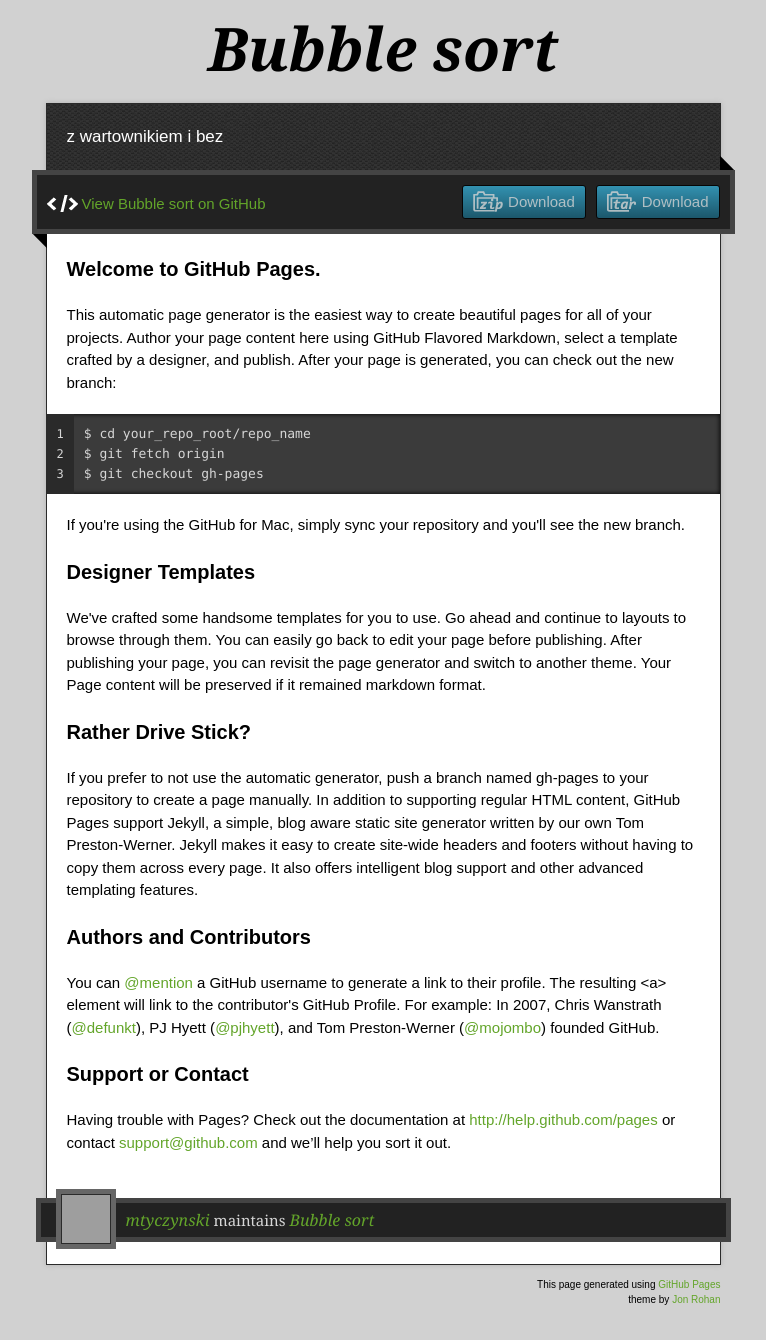
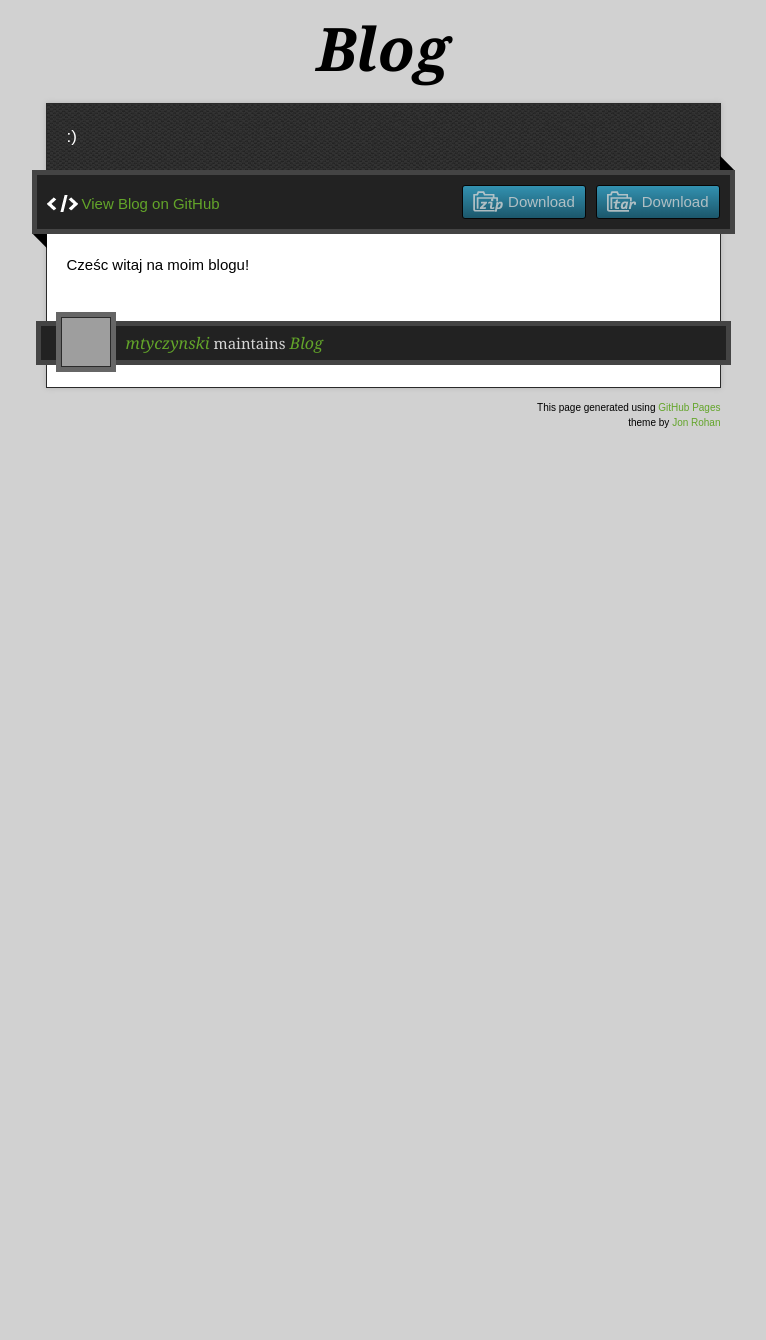
Before and after one commit to mtyczynski/bubble_sort, a plain HTML site: page index.html in a window 1280 px wide. Shown: the part 27-1367 px from the top of the page, without its empty margins (257-1023 px from the left). After the commit the page ends 800 px from the top, so only its background shows below. Drawn offline with nearby package versions, Linux system fonts and the light colour scheme; grey boxes are pictures that could not be loaded.

```diff
--- a/index.html
+++ b/index.html
@@ -11,8 +11,8 @@
   <script type="text/javascript" src="https://ajax.googleapis.com/ajax/libs/jquery/1.7.1/jquery.min.js"></script>
   <script type="text/javascript" src="javascripts/script.js"></script>
 
-  <title>Bubble sort</title>
-  <meta name="description" content="z wartownikiem i bez">
+  <title>Blog</title>
+  <meta name="description" content=":)">
 
   <meta name="viewport" content="width=device-width,initial-scale=1">
 
@@ -22,57 +22,27 @@
 
   <div class="wrapper">
     <header>
-      <h1 class="title">Bubble sort</h1>
+      <h1 class="title">Blog</h1>
     </header>
     <div id="container">
-      <p class="tagline">z wartownikiem i bez</p>
+      <p class="tagline">:)</p>
       <div id="main" role="main">
         <div class="download-bar">
         <div class="inner">
           <a href="https://github.com/mtyczynski/bubble_sort/tarball/master" class="download-button tar"><span>Download</span></a>
           <a href="https://github.com/mtyczynski/bubble_sort/zipball/master" class="download-button zip"><span>Download</span></a>
-          <a href="https://github.com/mtyczynski/bubble_sort" class="code">View Bubble sort on GitHub</a>
+          <a href="https://github.com/mtyczynski/bubble_sort" class="code">View Blog on GitHub</a>
         </div>
         <span class="blc"></span><span class="trc"></span>
         </div>
         <article class="markdown-body">
-          <h3>
-<a name="welcome-to-github-pages" class="anchor" href="#welcome-to-github-pages"><span class="octicon octicon-link"></span></a>Welcome to GitHub Pages.</h3>
-
-<p>This automatic page generator is the easiest way to create beautiful pages for all of your projects. Author your page content here using GitHub Flavored Markdown, select a template crafted by a designer, and publish. After your page is generated, you can check out the new branch:</p>
-
-<pre><code>$ cd your_repo_root/repo_name
-$ git fetch origin
-$ git checkout gh-pages
-</code></pre>
-
-<p>If you're using the GitHub for Mac, simply sync your repository and you'll see the new branch.</p>
-
-<h3>
-<a name="designer-templates" class="anchor" href="#designer-templates"><span class="octicon octicon-link"></span></a>Designer Templates</h3>
-
-<p>We've crafted some handsome templates for you to use. Go ahead and continue to layouts to browse through them. You can easily go back to edit your page before publishing. After publishing your page, you can revisit the page generator and switch to another theme. Your Page content will be preserved if it remained markdown format.</p>
-
-<h3>
-<a name="rather-drive-stick" class="anchor" href="#rather-drive-stick"><span class="octicon octicon-link"></span></a>Rather Drive Stick?</h3>
-
-<p>If you prefer to not use the automatic generator, push a branch named <code>gh-pages</code> to your repository to create a page manually. In addition to supporting regular HTML content, GitHub Pages support Jekyll, a simple, blog aware static site generator written by our own Tom Preston-Werner. Jekyll makes it easy to create site-wide headers and footers without having to copy them across every page. It also offers intelligent blog support and other advanced templating features.</p>
-
-<h3>
-<a name="authors-and-contributors" class="anchor" href="#authors-and-contributors"><span class="octicon octicon-link"></span></a>Authors and Contributors</h3>
-
-<p>You can <a href="https://github.com/blog/821" class="user-mention">@mention</a> a GitHub username to generate a link to their profile. The resulting <code>&lt;a&gt;</code> element will link to the contributor's GitHub Profile. For example: In 2007, Chris Wanstrath (<a href="https://github.com/defunkt" class="user-mention">@defunkt</a>), PJ Hyett (<a href="https://github.com/pjhyett" class="user-mention">@pjhyett</a>), and Tom Preston-Werner (<a href="https://github.com/mojombo" class="user-mention">@mojombo</a>) founded GitHub.</p>
-
-<h3>
-<a name="support-or-contact" class="anchor" href="#support-or-contact"><span class="octicon octicon-link"></span></a>Support or Contact</h3>
-
-<p>Having trouble with Pages? Check out the documentation at <a href="http://help.github.com/pages">http://help.github.com/pages</a> or contact <a href="mailto:support@github.com">support@github.com</a> and we’ll help you sort it out.</p>
+          <p>Cześc witaj na moim blogu!</p>
         </article>
       </div>
     </div>
     <footer>
       <div class="owner">
-      <p><a href="https://github.com/mtyczynski" class="avatar"><img src="https://0.gravatar.com/avatar/4a42e8bfd51288f610a76d414cbc5437?d=https%3A%2F%2Fidenticons.github.com%2F0828125679730009f634be15330a0483.png&amp;r=x&amp;s=60" width="48" height="48"/></a> <a href="https://github.com/mtyczynski">mtyczynski</a> maintains <a href="https://github.com/mtyczynski/bubble_sort">Bubble sort</a></p>
+      <p><a href="https://github.com/mtyczynski" class="avatar"><img src="https://0.gravatar.com/avatar/4a42e8bfd51288f610a76d414cbc5437?d=https%3A%2F%2Fidenticons.github.com%2F0828125679730009f634be15330a0483.png&amp;r=x&amp;s=60" width="48" height="48"/></a> <a href="https://github.com/mtyczynski">mtyczynski</a> maintains <a href="https://github.com/mtyczynski/bubble_sort">Blog</a></p>
 
 
       </div>
```
Also changed, not shown: params.json (+1 -1 lines).
